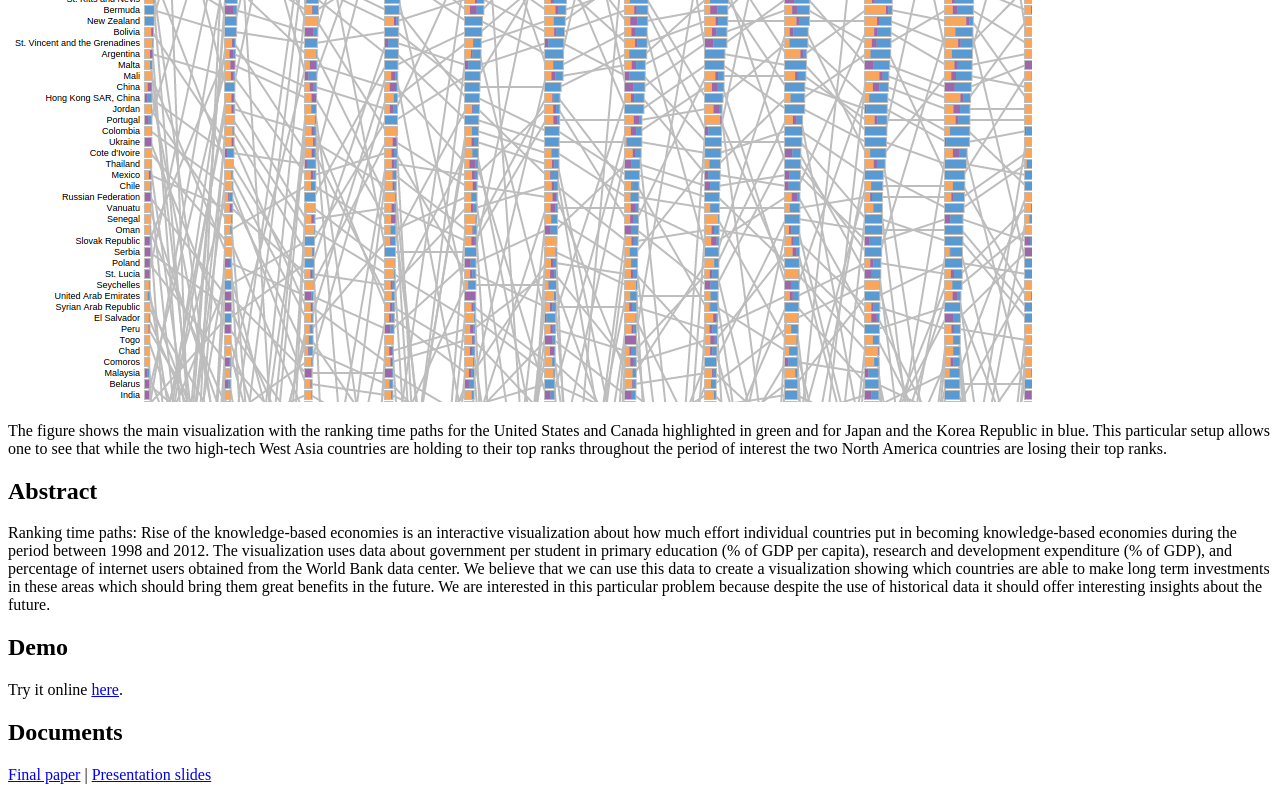
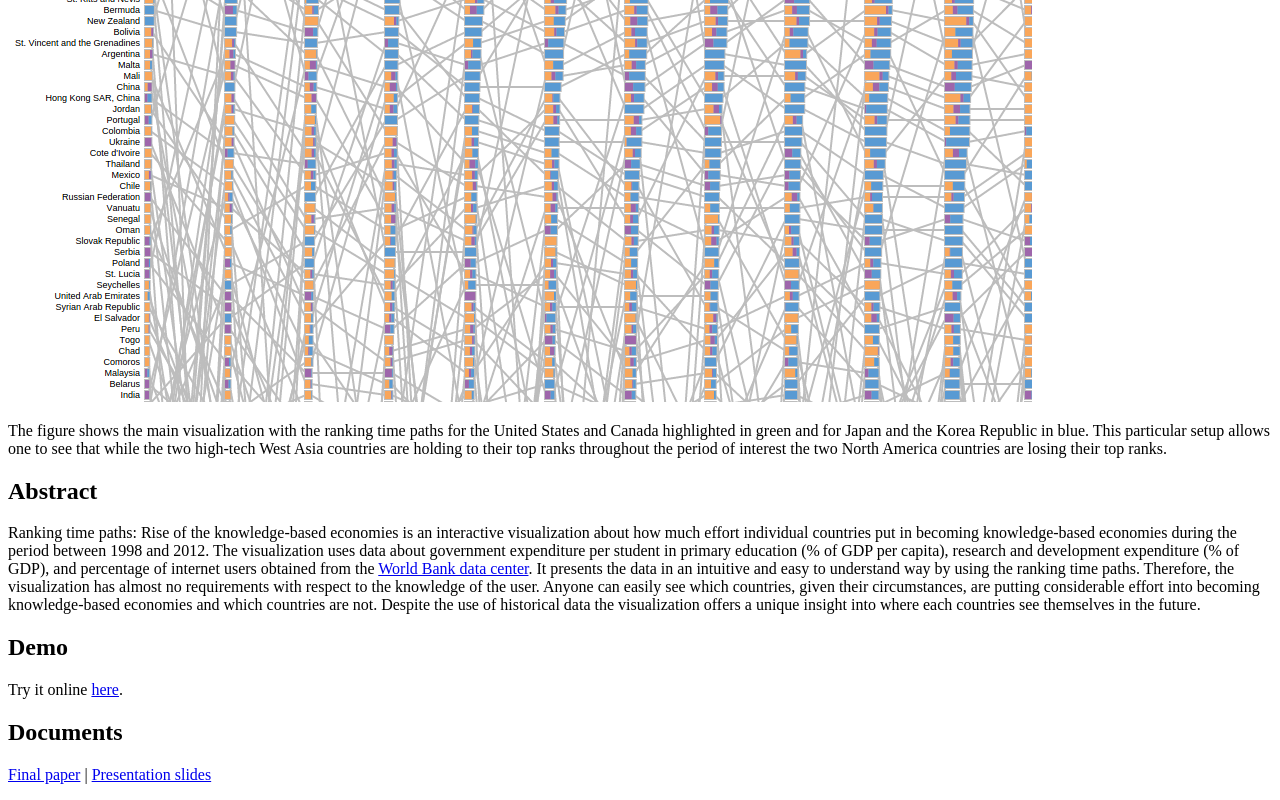
Before and after one commit to jsavelka/riseKnowledgeEconomies, a plain HTML site: page index.html in a window 1280 px wide. Shown: the part 521-1321 px from the top of the page. Drawn offline with Linux system fonts and the light colour scheme.

Commit message:
Index page done

```diff
--- a/index.html
+++ b/index.html
@@ -11,7 +11,7 @@
     <p><img src="images/screenshot.png" alt="screenshot of the visualization"></p>
     <p>The figure shows the main visualization with the ranking time paths for the United States and Canada highlighted in green and for Japan and the Korea Republic in blue. This particular setup allows one to see that while the two high-tech West Asia countries are holding to their top ranks throughout the period of interest the two North America countries are losing their top ranks.</p>
     <h2>Abstract</h2>
-    <p>Ranking time paths: Rise of the knowledge-based economies is an interactive visualization about how much effort individual countries put in becoming knowledge-based economies during the period between 1998 and 2012. The visualization uses data about government per student in primary education (% of GDP per capita), research and development expenditure (% of GDP), and percentage of internet users obtained from the World Bank data center. We believe that we can use this data to create a visualization showing which countries are able to make long term investments in these areas which should bring them great benefits in the future. We are interested in this particular problem because despite the use of historical data it should offer interesting insights about the future.</p>
+    <p>Ranking time paths: Rise of the knowledge-based economies is an interactive visualization about how much effort individual countries put in becoming knowledge-based economies during the period between 1998 and 2012. The visualization uses data about government expenditure per student in primary education (% of GDP per capita), research and development expenditure (% of GDP), and percentage of internet users obtained from the <a href="http://data.worldbank.org/">World Bank data center</a>. It presents the data in an intuitive and easy to understand way by using the ranking time paths. Therefore, the visualization has almost no requirements with respect to the knowledge of the user. Anyone can easily see which countries, given their circumstances, are putting considerable effort into becoming knowledge-based economies and which countries are not. Despite the use of historical data the visualization offers a unique insight into where each countries see themselves in the future.</p>
     <h2>Demo</h2>
     <p>Try it online <a href="visualization.html">here</a>.</p>
     <h2>Documents</h2>
```
